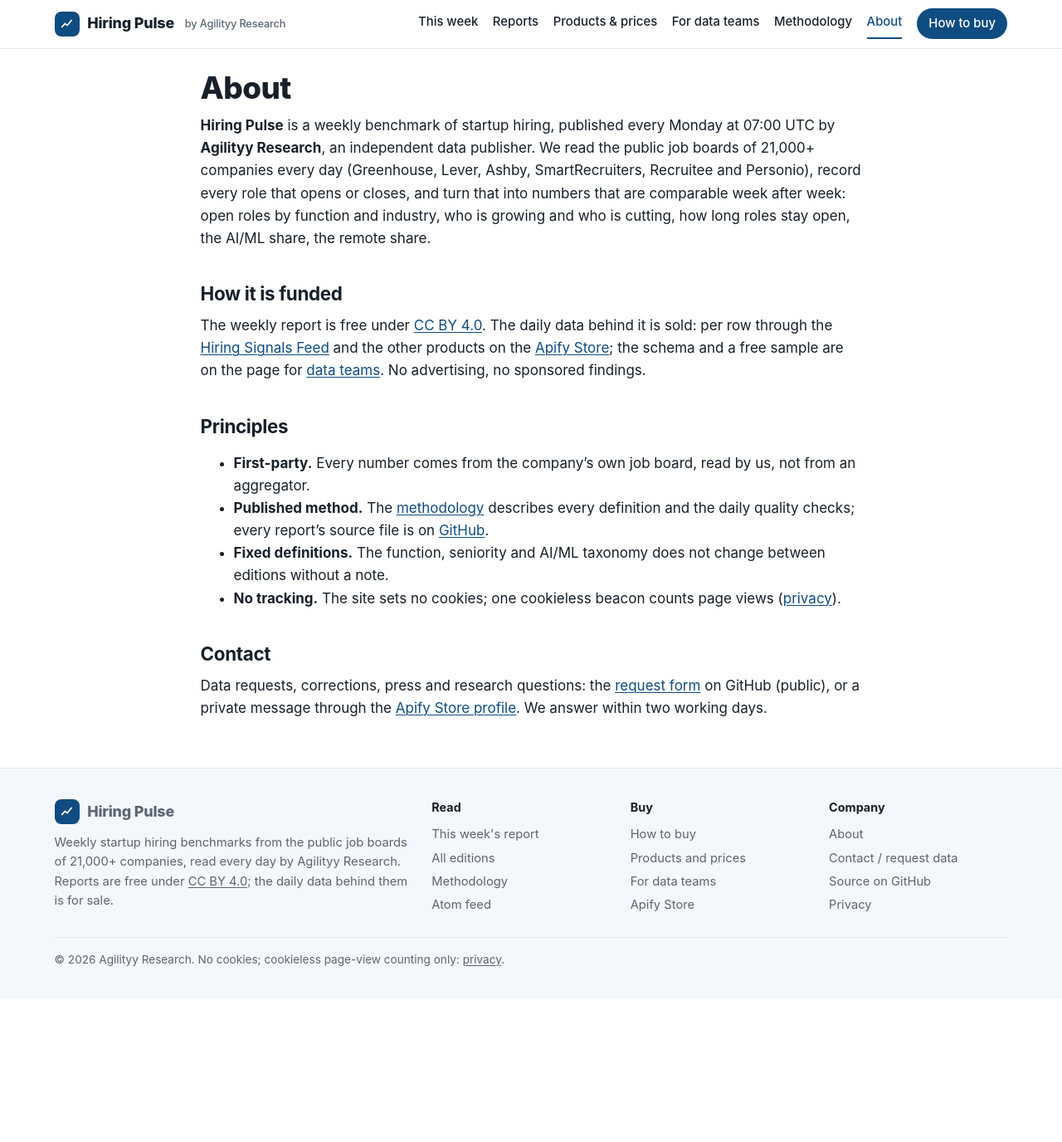
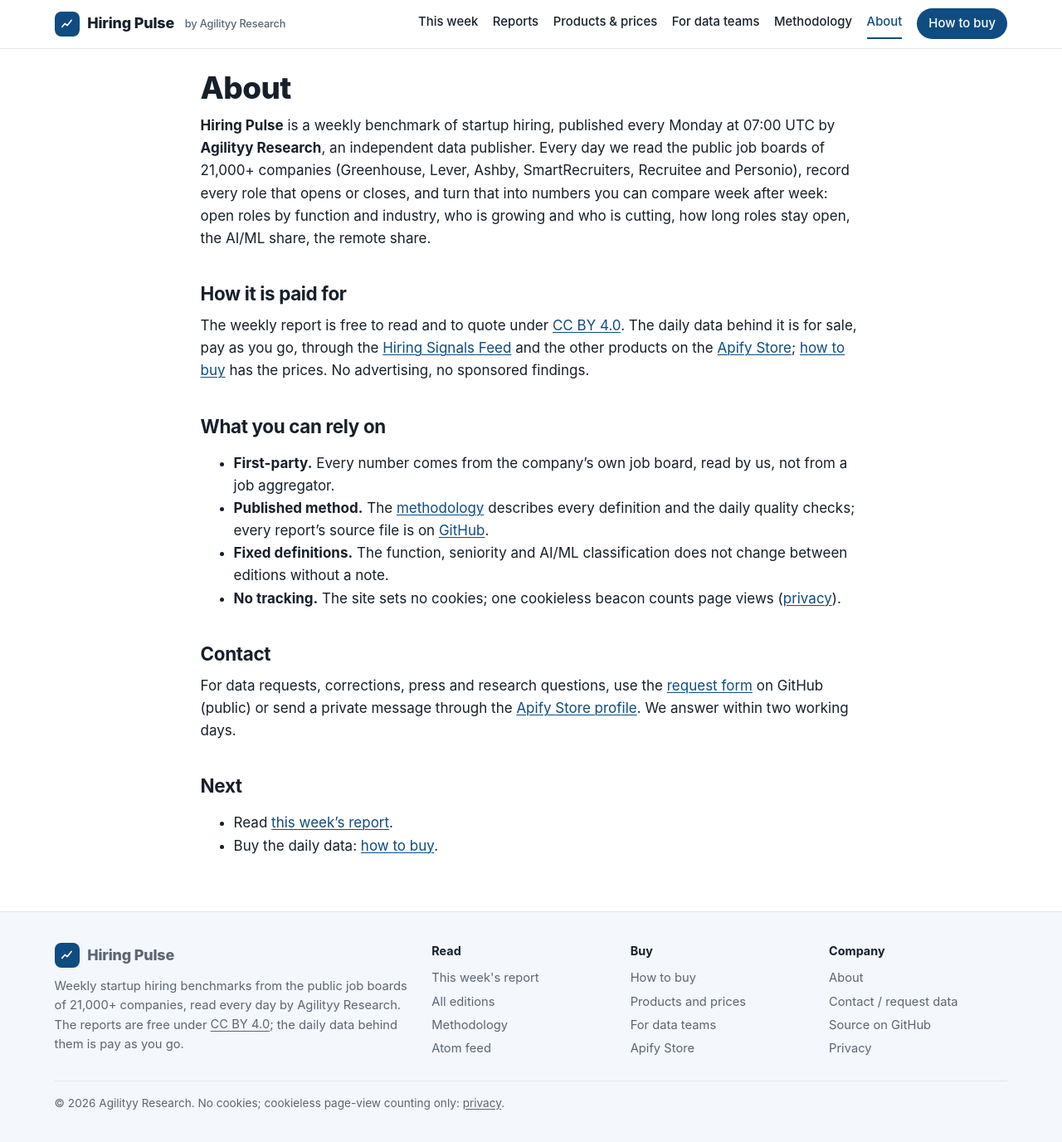
Before and after one commit to agilityy-research/hiring-pulse, a Jekyll site: the page built from about.md, in a window 1280 px wide and 1376 px high. Shown: the whole window at 83% size. Built offline with Jekyll 4.4.1, drawn with Linux system fonts in a browser that asks for light colours; our own code applies the rules of GitHub Pages for plain Markdown files.

Commit message:
About, Privacy, 404, layout: privacy description no longer contradicts the page, report nav says 'Buy the daily data', tables fit a phone on narrow pages, next steps added
Co-Authored-By: Claude Fable 5.1 <noreply@anthropic.com>

```diff
--- a/404.html
+++ b/404.html
@@ -4,4 +4,4 @@ permalink: /404.html
 sitemap: false
 ---
 <h1>Page not found</h1>
-<p>Try the <a href="{{ '/reports/latest/' | relative_url }}">latest report</a>, the <a href="{{ '/reports/' | relative_url }}">archive</a> or the <a href="{{ '/' | relative_url }}">front page</a>.</p>
+<p>Try <a href="{{ '/reports/latest/' | relative_url }}">this week's report</a>, <a href="{{ '/reports/' | relative_url }}">all reports</a> or the <a href="{{ '/' | relative_url }}">front page</a>.</p>
--- a/_layouts/default.html
+++ b/_layouts/default.html
@@ -237,6 +237,7 @@ th,td{border-bottom:1px solid var(--line);padding:.42rem .65rem;text-align:left;
 th{background:var(--tint);font-weight:600}
 main.narrow th,main.narrow td{white-space:normal;min-width:7rem}
 main.narrow td:first-child{min-width:11rem}
+@media (max-width:640px){main.narrow th,main.narrow td{min-width:0;font-size:.9rem;padding:.4rem .45rem}main.narrow td:first-child{min-width:7rem}}
 code{background:var(--tint);padding:.1rem .35rem;border-radius:5px;font-size:.9em}
 pre{background:var(--tint);border:1px solid var(--line);padding:.9rem 1rem;border-radius:10px;overflow-x:auto;font-size:.88rem}
 pre code{background:none;padding:0}
@@ -294,15 +295,15 @@ footer.site .legal{grid-column:1 / -1;border-top:1px solid var(--line);padding-t
 {%- else %}<span>Weekly edition · published Monday 07:00 UTC</span>{% endif %}
 <a href="{{ '/reports/' | relative_url }}">All reports</a>
 <a href="{{ '/methodology/' | relative_url }}">How the numbers are measured</a>
-<a href="{{ '/get-the-data/' | relative_url }}">Get the data</a>
-<a href="{{ '/feed.xml' | relative_url }}">Feed</a></div>
+<a href="{{ '/get-the-data/' | relative_url }}">Buy the daily data</a>
+<a href="{{ '/feed.xml' | relative_url }}">Atom feed</a></div>
 {%- endif %}
 {{ content }}
 {%- if is_report or page.url != "/" %}</div>{% endif %}
 </main>
 <footer class="site"><div class="wrap">
 <div><a class="brand" href="{{ '/' | relative_url }}" style="display:inline-flex;margin-bottom:.5rem"><span class="mark"><svg viewBox="0 0 32 32" aria-hidden="true"><path d="M5 22l6-7 5 4 9-11"/></svg></span>Hiring Pulse</a>
-<p style="margin:0;max-width:30rem">Weekly startup hiring benchmarks from the public job boards of {{ site.coverage.companies }} companies, read every day by Agilityy Research. Reports are free under <a href="https://creativecommons.org/licenses/by/4.0/" style="display:inline;text-decoration:underline">CC BY 4.0</a>; the daily data behind them is for sale.</p></div>
+<p style="margin:0;max-width:30rem">Weekly startup hiring benchmarks from the public job boards of {{ site.coverage.companies }} companies, read every day by Agilityy Research. The reports are free under <a href="https://creativecommons.org/licenses/by/4.0/" style="display:inline;text-decoration:underline">CC BY 4.0</a>; the daily data behind them is pay as you go.</p></div>
 <div><h4>Read</h4><a href="{{ '/reports/latest/' | relative_url }}">This week's report</a><a href="{{ '/reports/' | relative_url }}">All editions</a><a href="{{ '/methodology/' | relative_url }}">Methodology</a><a href="{{ '/feed.xml' | relative_url }}">Atom feed</a></div>
 <div><h4>Buy</h4><a href="{{ '/get-the-data/' | relative_url }}">How to buy</a><a href="{{ '/data/' | relative_url }}">Products and prices</a><a href="{{ '/for-data-teams/' | relative_url }}">For data teams</a><a href="https://apify.com/agilityy">Apify Store</a></div>
 <div><h4>Company</h4><a href="{{ '/about/' | relative_url }}">About</a><a href="https://github.com/agilityy-research/hiring-pulse/issues/new?template=data-access-request.yml">Contact / request data</a><a href="https://github.com/agilityy-research/hiring-pulse">Source on GitHub</a><a href="{{ '/privacy/' | relative_url }}">Privacy</a></div>
--- a/about.md
+++ b/about.md
@@ -7,28 +7,34 @@ permalink: /about/
 # About
 
 **Hiring Pulse** is a weekly benchmark of startup hiring, published every Monday at 07:00 UTC by **Agilityy Research**,
-an independent data publisher. We read the public job boards of {{ site.coverage.companies }} companies every day
-({{ site.coverage.vendors }}), record every role that opens or closes, and turn that into numbers that are
-comparable week after week: open roles by function and industry, who is growing and who is cutting, how long roles
-stay open, the AI/ML share, the remote share.
+an independent data publisher. Every day we read the public job boards of {{ site.coverage.companies }} companies
+({{ site.coverage.vendors }}), record every role that opens or closes, and turn that into numbers you can compare week
+after week: open roles by function and industry, who is growing and who is cutting, how long roles stay open, the AI/ML
+share, the remote share.
 
-## How it is funded
+## How it is paid for
 
-The weekly report is free under [CC BY 4.0](https://creativecommons.org/licenses/by/4.0/). The daily data behind it is
-sold: per row through the [Hiring Signals Feed](https://apify.com/agilityy/hiring-signals-feed) and the other products
-on the [Apify Store](https://apify.com/agilityy); the schema and a free sample are on the page for
-[data teams]({{ '/for-data-teams/' | relative_url }}). No advertising, no sponsored findings.
+The weekly report is free to read and to quote under [CC BY 4.0](https://creativecommons.org/licenses/by/4.0/). The daily
+data behind it is for sale, pay as you go, through the [Hiring Signals Feed](https://apify.com/agilityy/hiring-signals-feed)
+and the other products on the [Apify Store](https://apify.com/agilityy); [how to buy]({{ '/get-the-data/' | relative_url }})
+has the prices. No advertising, no sponsored findings.
 
-## Principles
+## What you can rely on
 
-- **First-party.** Every number comes from the company's own job board, read by us, not from an aggregator.
+- **First-party.** Every number comes from the company's own job board, read by us, not from a job aggregator.
 - **Published method.** The [methodology]({{ '/methodology/' | relative_url }}) describes every definition and the daily
   quality checks; every report's source file is on [GitHub](https://github.com/agilityy-research/hiring-pulse).
-- **Fixed definitions.** The function, seniority and AI/ML taxonomy does not change between editions without a note.
+- **Fixed definitions.** The function, seniority and AI/ML classification does not change between editions without a note.
 - **No tracking.** The site sets no cookies; one cookieless beacon counts page views ([privacy]({{ '/privacy/' | relative_url }})).
 
 ## Contact
 
-Data requests, corrections, press and research questions: the
+For data requests, corrections, press and research questions, use the
 [request form](https://github.com/agilityy-research/hiring-pulse/issues/new?template=data-access-request.yml) on GitHub
-(public), or a private message through the [Apify Store profile](https://apify.com/agilityy). We answer within two working days.
+(public) or send a private message through the [Apify Store profile](https://apify.com/agilityy). We answer within two
+working days.
+
+## Next
+
+- Read [this week's report]({{ '/reports/latest/' | relative_url }}).
+- Buy the daily data: [how to buy]({{ '/get-the-data/' | relative_url }}).
```
Also changed, not shown: privacy.md (+5 -4 lines).
